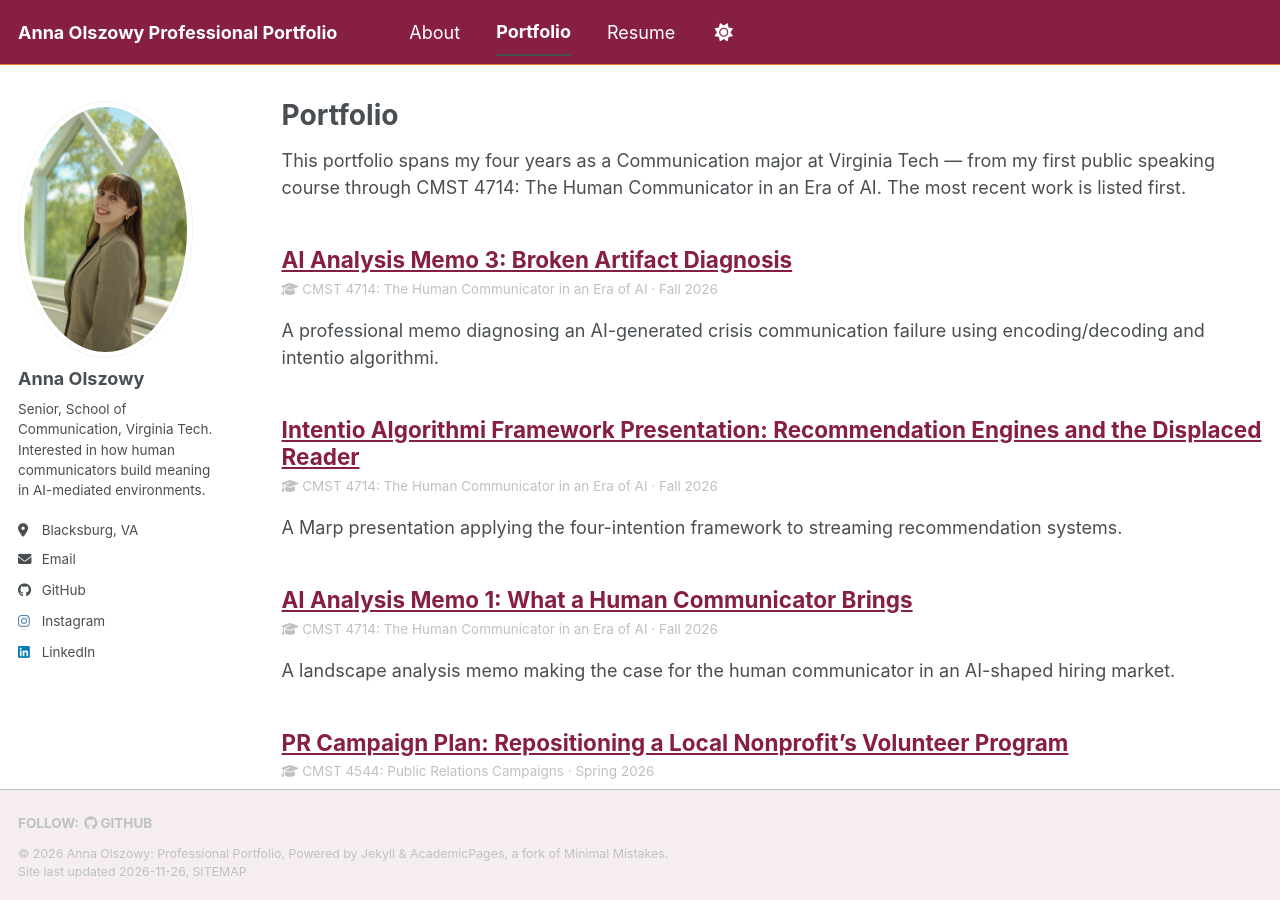
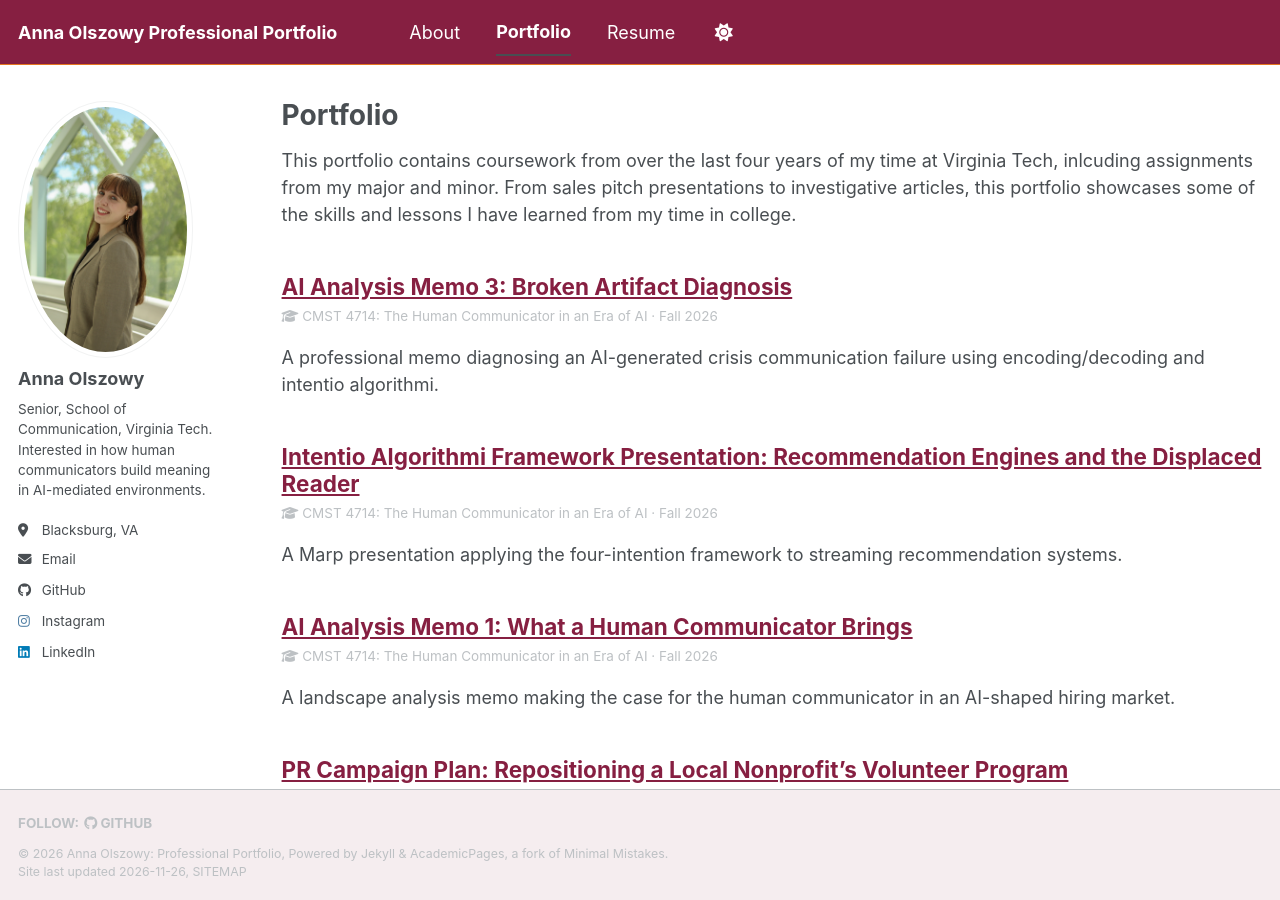
Before and after one commit to annaolszowy27/annaolszowy27.github.io, a Jekyll site: the page built from _pages/portfolio.html, in a window 1280 px wide and 900 px high. Built offline with Jekyll 4.4.1, drawn with Linux system fonts in a browser that asks for light colours; a script bundle is joined from its source files by our own code; library files that are not in the unit come from our copies.

Commit message:
Update portfolio.html

```diff
--- a/_pages/portfolio.html
+++ b/_pages/portfolio.html
@@ -7,9 +7,7 @@ author_profile: true
 
 {% include base_path %}
 
-<p>This portfolio spans my four years as a Communication major at Virginia Tech —
-from my first public speaking course through CMST 4714: The Human Communicator in
-an Era of AI. The most recent work is listed first.</p>
+<p>This portfolio contains coursework from over the last four years of my time at Virginia Tech, inlcuding assignments from my major and minor. From sales pitch presentations to investigative articles, this portfolio showcases some of the skills and lessons I have learned from my time in college.</p>
 
 {% assign sorted_portfolio = site.portfolio | sort: 'date' | reverse %}
 {% for post in sorted_portfolio %}
```
